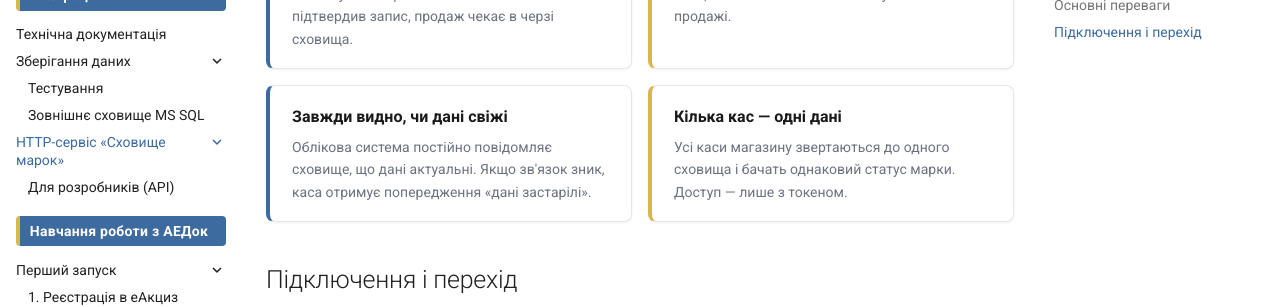
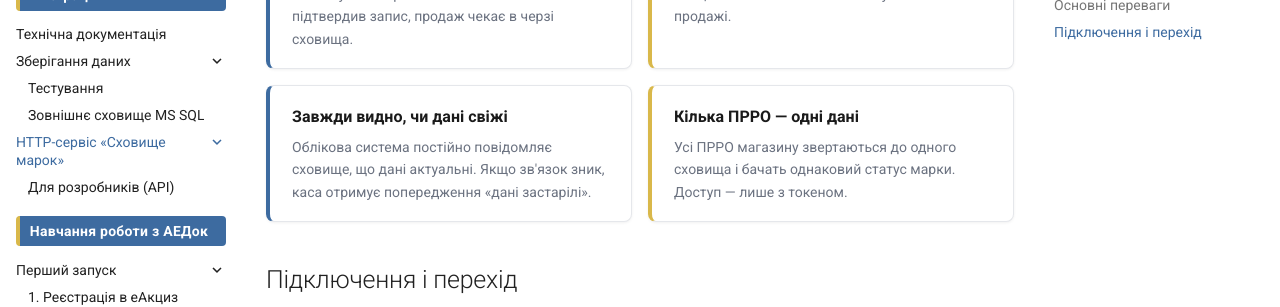
Before and after one commit to sukhenko/aedoc-docs, an MkDocs documentation site: the page built from docs/integratsiia/skhovyshche-marok/index.md, in a window 1280 px wide and 900 px high, scrolled down 1602 px. Shown: the part 157-464 px from the top of the window. Built offline with MkDocs 1.6.1 and Material for MkDocs 9.7.7, drawn with Linux system fonts in a browser that asks for light colours.

Commit message:
«Кілька ПРРО — одні дані»
Co-Authored-By: Claude Opus 5.5 <noreply@anthropic.com>
Claude-Session: https://claude.ai/code/session_016SFHZUzd3Po2TcxNEbcPVW

```diff
--- a/docs/integratsiia/skhovyshche-marok/index.md
+++ b/docs/integratsiia/skhovyshche-marok/index.md
@@ -58,8 +58,8 @@
 </div>
 
 <div class="card card--dev">
-<strong>Кілька кас — одні дані</strong>
-<span>Усі каси магазину звертаються до одного сховища і бачать однаковий статус марки. Доступ — лише з токеном.</span>
+<strong>Кілька ПРРО — одні дані</strong>
+<span>Усі ПРРО магазину звертаються до одного сховища і бачать однаковий статус марки. Доступ — лише з токеном.</span>
 </div>
 
 </div>
```
